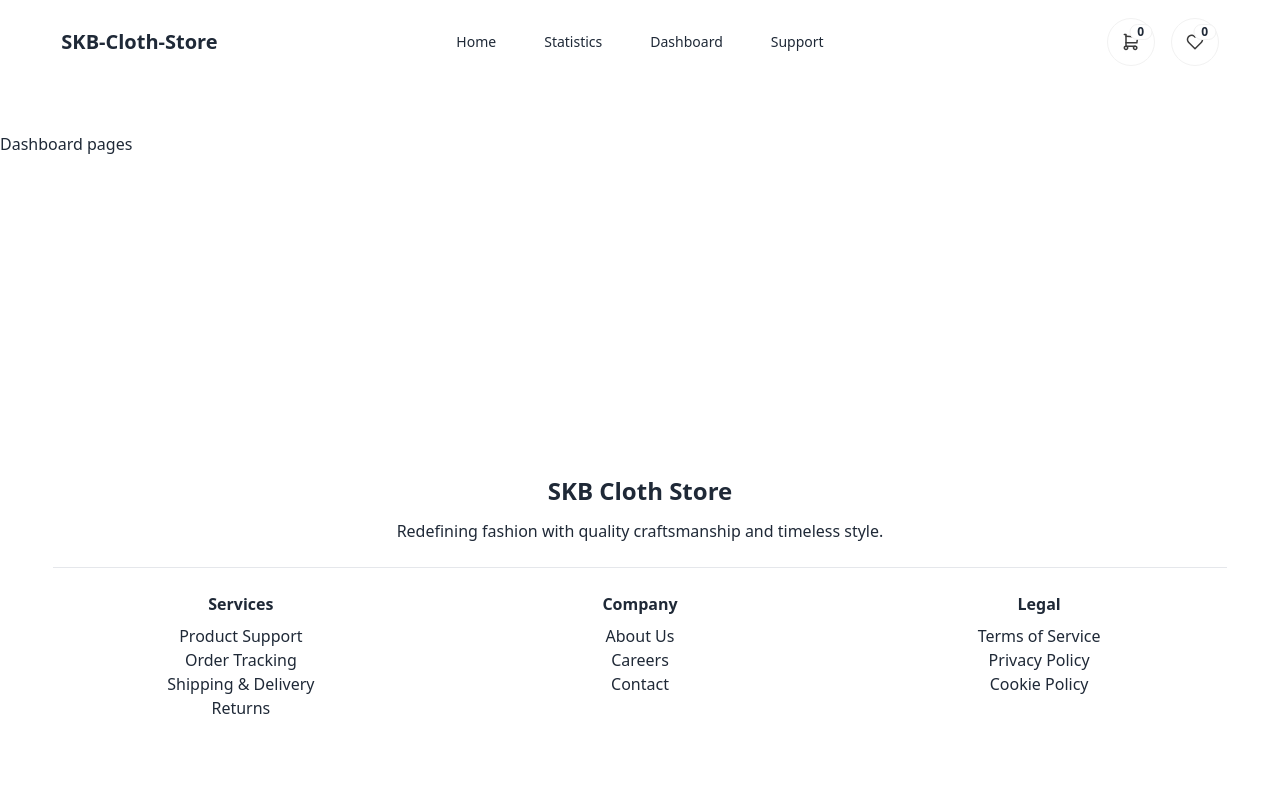
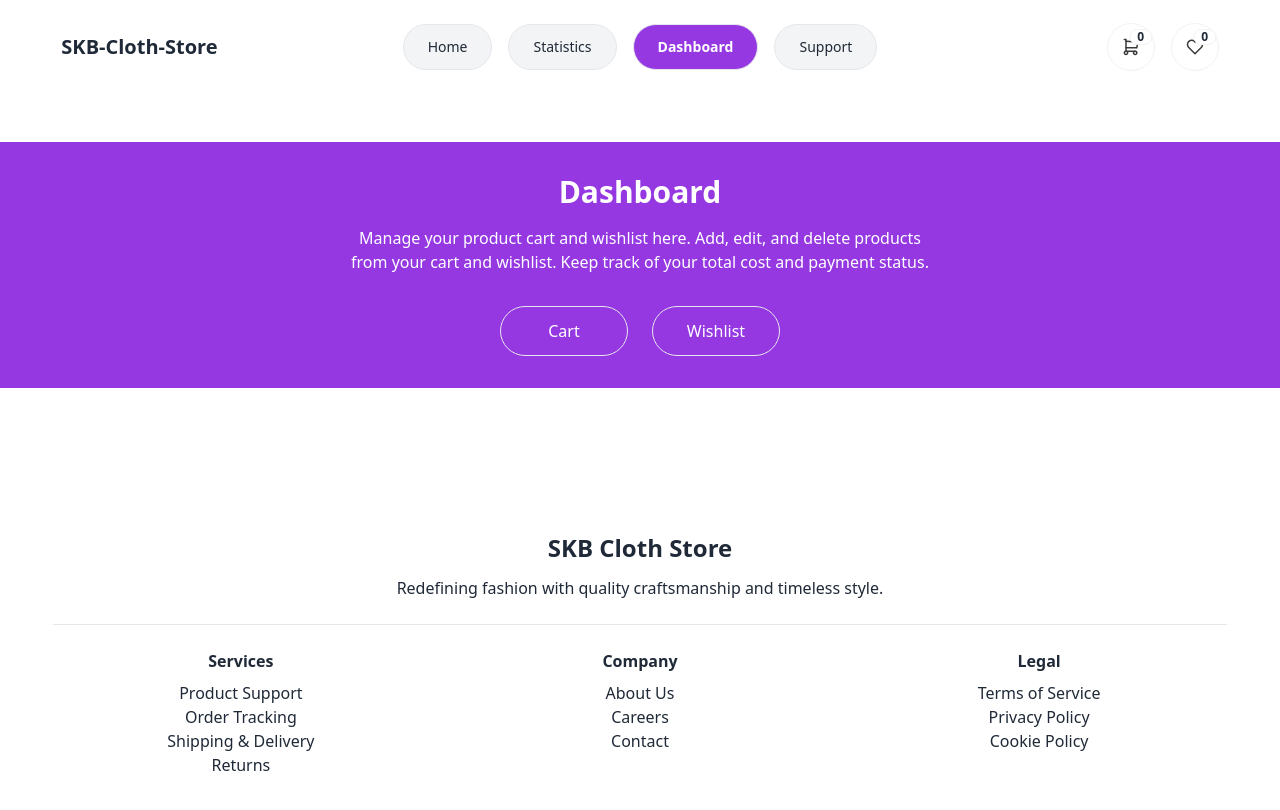
Before and after one commit to sakib236160/Gadget-Heavens, a React (Vite) app: page /dashboard in a window 1280 px wide. Shown: the top 810 px of the page. Built offline with nearby package versions, Linux system fonts and the light colour scheme.

Commit message:
Product details button click to product details card show done

```diff
--- a/package.json
+++ b/package.json
@@ -17,6 +17,7 @@
     "react-dom": "^18.3.1",
     "react-icons": "^5.4.0",
     "react-loader-spinner": "^6.1.6",
+    "react-rating-stars-component": "^2.2.0",
     "react-router-dom": "^7.1.3",
     "recharts": "^2.15.0",
     "sort-by": "^1.2.0"
--- a/src/components/Card.jsx
+++ b/src/components/Card.jsx
@@ -1,5 +1,6 @@
+import { NavLink } from "react-router-dom";
 
-export default function Card({ product }) {
+const Card = ({ product }) => {
   return (
     <div className="rounded-xl bg-white p-4">
       <figure className="mb-2">
@@ -8,14 +9,18 @@ export default function Card({ product }) {
       <div className="">
         <h2 className="mb-2 text-xl font-bold">{product.title}</h2>
         <p className="mb-4">Price: ${product.price}</p>
-        <li className="inline-block rounded-full border-2 border-[#9538E2] px-6 py-3 font-bold text-[#9538E2]"><a href="">Details</a></li>
-        {/* <NavLink
-          to={`/product/${product.id}`}
-          className="inline-block rounded-full border-2 border-[#9538E2] px-6 py-3 font-bold text-[#9538E2]"
-        >
-          View Details
-        </NavLink> */}
+        {/* <li className="inline-block rounded-full border-2 border-[#9538E2] px-6 py-3 font-bold text-[#9538E2]">
+          <a href="">Details</a>
+        </li> */}
+        <NavLink
+           to={`/product/${product.id}`}
+           className="inline-block rounded-full border-2 border-[#9538E2] px-6 py-3 font-bold text-[#9538E2]"
+         >
+           View Details
+         </NavLink>
       </div>
     </div>
   );
-}
+};
+
+export default Card;
--- a/src/components/Navbar.jsx
+++ b/src/components/Navbar.jsx
@@ -1,4 +1,4 @@
-import { Link } from "react-router-dom";
+import { NavLink } from "react-router-dom";
 
 const Navbar = () => {
   return (
@@ -26,35 +26,119 @@ const Navbar = () => {
                 />
               </svg>
             </button>
-            <ul
-              className="menu dropdown-content menu-sm z-[1] mt-3 w-52 rounded-box bg-base-100 p-2 shadow"
-            >
-              <li><Link to="/">Home</Link></li>
-              <li><Link to="/statistics">Statistics</Link></li>
-              <li><Link to="/dashboard">Dashboard</Link></li>
-              <li><Link to="/support">Support</Link></li>
+            <ul className="menu dropdown-content menu-sm z-[1] mt-3 w-52 rounded-box bg-base-100 p-2 shadow">
+              <NavLink
+                className={({ isActive }) =>
+                  `block rounded-full border px-6 py-3 ${
+                    isActive
+                      ? "bg-[#9538E2] font-bold text-white"
+                      : "bg-gray-100"
+                  }`
+                }
+                to="/"
+              >
+                Home
+              </NavLink>
+              <NavLink
+                className={({ isActive }) =>
+                  `block  rounded-full border px-6 py-3 ${
+                    isActive
+                      ? "bg-[#9538E2] font-bold text-white"
+                      : "bg-gray-100"
+                  }`
+                }
+                to="/statistics"
+              >
+                Statistics
+              </NavLink>
+              <NavLink
+                className={({ isActive }) =>
+                  `block  rounded-full border px-6 py-3 ${
+                    isActive
+                      ? "bg-[#9538E2] font-bold text-white"
+                      : "bg-gray-100"
+                  }`
+                }
+                to="/dashboard"
+              >
+                Dashboard
+              </NavLink>
+              <NavLink
+                className={({ isActive }) =>
+                  `block rounded-full border px-6 py-3 ${
+                    isActive
+                      ? "bg-[#9538E2] font-bold text-white"
+                      : "bg-gray-100"
+                  }`
+                }
+                to="/support"
+              >
+                Support
+              </NavLink>
             </ul>
           </div>
           <a className="text-lg font-bold sm:text-xl">SKB-Cloth-Store</a>
         </div>
         <div className="navbar-center hidden lg:flex">
           <ul className="menu menu-horizontal gap-4 px-1">
-            <li><Link to="/">Home</Link></li>
-            <li><Link to="/statistics">Statistics</Link></li>
-            <li><Link to="/dashboard">Dashboard</Link></li>
-            <li><Link to="/support">Support</Link></li>
+            <NavLink
+              className={({ isActive }) =>
+                `block rounded-full border px-6 py-3 ${
+                  isActive ? "bg-[#9538E2] font-bold text-white" : "bg-gray-100"
+                }`
+              }
+              to="/"
+            >
+              Home
+            </NavLink>
+            <NavLink
+              className={({ isActive }) =>
+                `block  rounded-full border px-6 py-3 ${
+                  isActive ? "bg-[#9538E2] font-bold text-white" : "bg-gray-100"
+                }`
+              }
+              to="/statistics"
+            >
+              Statistics
+            </NavLink>
+            <NavLink
+              className={({ isActive }) =>
+                `block  rounded-full border px-6 py-3 ${
+                  isActive ? "bg-[#9538E2] font-bold text-white" : "bg-gray-100"
+                }`
+              }
+              to="/dashboard"
+            >
+              Dashboard
+            </NavLink>
+            <NavLink
+              className={({ isActive }) =>
+                `block rounded-full border px-6 py-3 ${
+                  isActive ? "bg-[#9538E2] font-bold text-white" : "bg-gray-100"
+                }`
+              }
+              to="/support"
+            >
+              Support
+            </NavLink>
           </ul>
         </div>
         <div className="navbar-end gap-4">
           {/* Cart Icon */}
-          <button className="btn btn-circle bg-white shadow-none" aria-label="View cart">
+          <button
+            className="btn btn-circle bg-white shadow-none"
+            aria-label="View cart"
+          >
             <div className="indicator">
               <img src="/assets/cart.svg" alt="Cart" className="h-5 w-5" />
               <span className="badge indicator-item badge-sm">0</span>
             </div>
           </button>
           {/* Wishlist Icon */}
-          <button className="btn btn-circle bg-white shadow-none" aria-label="View wishlist">
+          <button
+            className="btn btn-circle bg-white shadow-none"
+            aria-label="View wishlist"
+          >
             <div className="indicator">
               <img src="/assets/heart.svg" alt="Wishlist" className="h-5 w-5" />
               <span className="badge indicator-item badge-sm">0</span>
--- a/src/index.css
+++ b/src/index.css
@@ -1,3 +1,8 @@
 @tailwind base;
 @tailwind components;
 @tailwind utilities;
+
+
+html{
+    overflow-y: scroll;
+}
--- a/src/pages/Dashboard.jsx
+++ b/src/pages/Dashboard.jsx
@@ -1,8 +1,36 @@
+import { NavLink, Outlet } from "react-router-dom";
+import Heading from "../components/Heading";
+// import Heading from "./Heading";
+
 const Dashboard = () => {
     return (
-        <div>
-            <h1>Dashboard pages</h1>
+        <>
+           <div>
+        <Heading
+          title="Dashboard"
+          description="Manage your product cart and wishlist here. Add, edit, and delete products from your cart and wishlist. Keep track of your total cost and payment status."
+        />
+        <div className="flex items-center justify-center gap-6 bg-[#9538E2] pb-8">
+          <NavLink
+            to="/dashboard/cart"
+            className={({ isActive }) =>
+              `inline-block min-w-32 rounded-full border px-6 py-3 text-center ${isActive ? "bg-white font-bold text-[#9538E2]" : "text-white"}`
+            }
+          >
+            Cart
+          </NavLink>
+          <NavLink
+            to="/dashboard/wishlist"
+            className={({ isActive }) =>
+              `inline-block min-w-32 rounded-full border px-6 py-3 text-center ${isActive ? "bg-white font-bold text-[#9538E2]" : "text-white"}`
+            }
+          >
+            Wishlist
+          </NavLink>
         </div>
+        <Outlet />
+      </div>
+        </>
     );
 };
 
--- a/src/pages/ProductDetails.jsx
+++ b/src/pages/ProductDetails.jsx
@@ -1,11 +1,91 @@
-
+import { useEffect, useState } from "react";
+import { useLoaderData, useParams } from "react-router-dom";
+import Heading from "../components/Heading";
+import ReactStars from "react-rating-stars-component";
 
 const ProductDetails = () => {
-    return (
-        <div>
-            <h1>Product Details page</h1>
+  const data = useLoaderData();
+  const { id } = useParams();
+  const [product, setProduct] = useState({});
+  useEffect(() => {
+    const singleProduct = data.find((product) => product.id === parseInt(id));
+    setProduct(singleProduct);
+  }, [data, id]);
+  return (
+    <>
+      <div>
+        <Heading
+          title="Product Details"
+          description="Explore the latest gadgets that will take your experience to the next level. From smart devices to the coolest accessories, we have it all!"
+        />
+        <div className="relative">
+          <div className="mx-auto max-w-screen-lg rounded-2xl bg-white p-4">
+            <div className="flex flex-col items-center justify-center gap-4 sm:flex-row">
+              <div className="flex-1">
+                <img src={product.image} alt="" />
+              </div>
+              <div className="flex-1">
+                <h3 className="mb-3 text-2xl font-bold">{product.title}</h3>
+                <p className="mb-4 text-lg font-semibold">
+                  Price: ${product.price}
+                </p>
+                <span
+                  className={`${
+                    product.availability
+                      ? "bg-green-50 text-green-500"
+                      : "bg-red-50 text-red-500"
+                  } rounded-full border px-2 py-1`}
+                >
+                  {product.availability ? "In Stock" : "Out of Stock"}
+                </span>
+                <p className="my-4">{product.description}</p>
+                <h4 className="mb-2 font-bold">Specification:</h4>
+                <ol className="mb-4">
+                  {product.Specification?.map((spec, index) => (
+                    <li key={index}>
+                      {index + 1}. {spec}
+                    </li>
+                  ))}
+                </ol>
+                <h4 className="mb-2 font-bold">Rating ⭐</h4>
+                <div className="mb-4 flex items-center gap-4">
+                  <ReactStars
+                    key={product.id}
+                    count={5}
+                    value={product.rating}
+                    size={24}
+                    edit={false}
+                  />
+
+                  <span className="rounded-full bg-gray-100 px-4 py-1">
+                    {product.rating}
+                  </span>
+                </div>
+                <div className="flex items-center gap-4">
+                  <button
+                    className="flex gap-2 rounded-full bg-[#9538E2] px-6 py-3 font-bold text-white"
+                  >
+                    Add to Cart{" "}
+                    <img src="../src/assets/cart-white.svg" alt="" />
+                  </button>
+                  <button
+                    className="aspect-square rounded-full border bg-white p-3 font-bold disabled:bg-gray-100"
+                  >
+                    <img src="/assets/heart.svg" alt="" />
+                  </button>
+                </div>
+              </div>
+            </div>
+          </div>
+          <div className="absolute inset-0 -z-10 grid h-full w-full grid-rows-3">
+            <div className="row-span-1 bg-[#9538E2]"></div>
+            <div className="row-span-2"></div>
+          </div>
+          <div className="h-24"></div>
         </div>
-    );
+      </div>
+    </>
+  );
 };
 
 export default ProductDetails;
--- a/src/routes/Routes.jsx
+++ b/src/routes/Routes.jsx
@@ -5,6 +5,7 @@ import Statistics from "../pages/Statistics";
 import Dashboard from "../pages/Dashboard";
 import Support from "../pages/Support";
 import ProductCards from "../components/ProductCards";
+import ProductDetails from "../pages/ProductDetails";
 
 const routes = createBrowserRouter([
     {
@@ -40,7 +41,12 @@ const routes = createBrowserRouter([
         {
           path:"/support",
           element: <Support></Support>
-        }
+        },
+        {
+          path: "/product/:id",
+          element: <ProductDetails />,
+          loader: () => fetch("../data/products.json"),
+        },
       ]
     },
   ]);
```
Also changed, not shown: src/components/ProductCards.jsx (+4 -3 lines), 1 other file (tests, documents, lock files or other folders).
